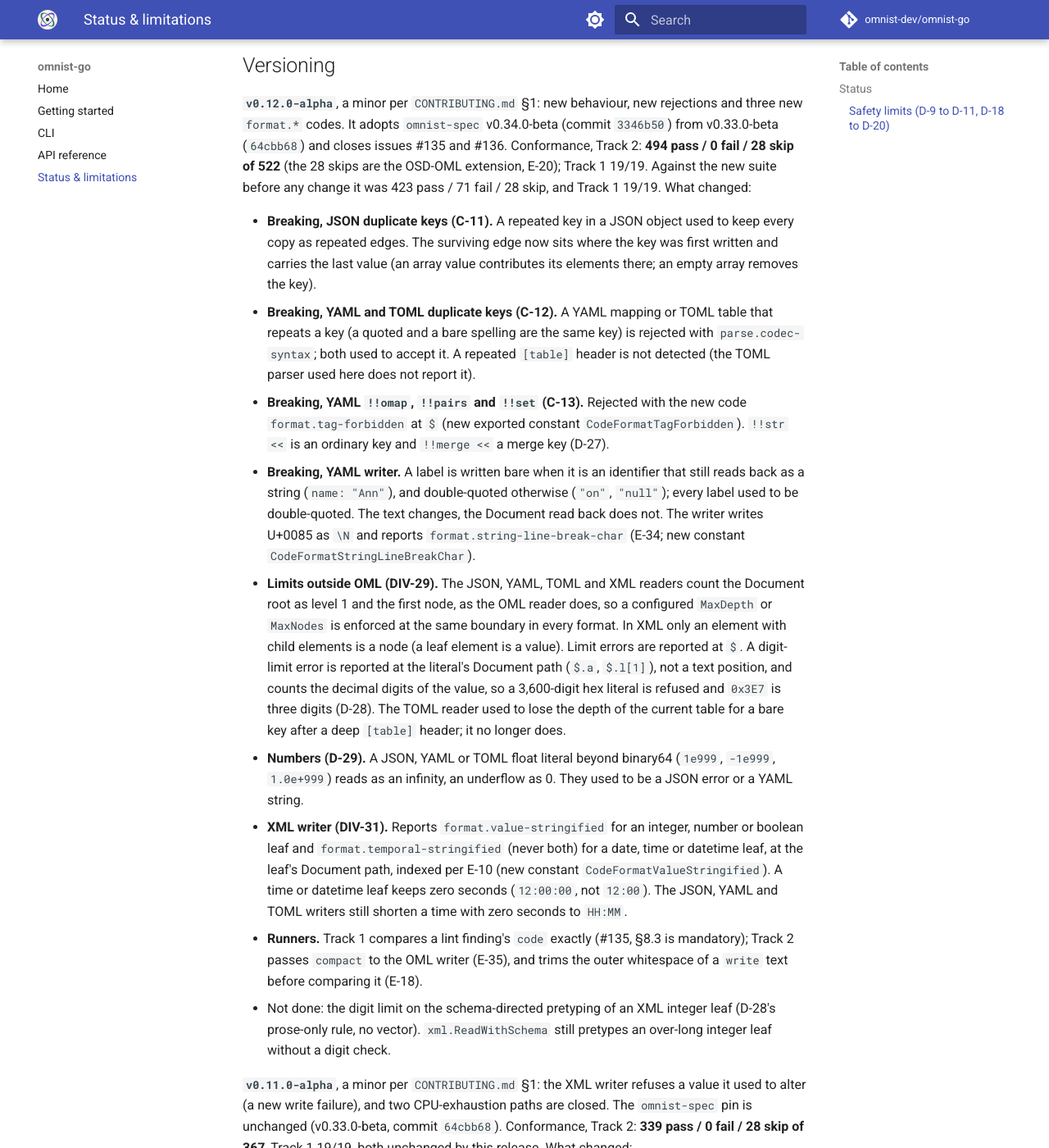
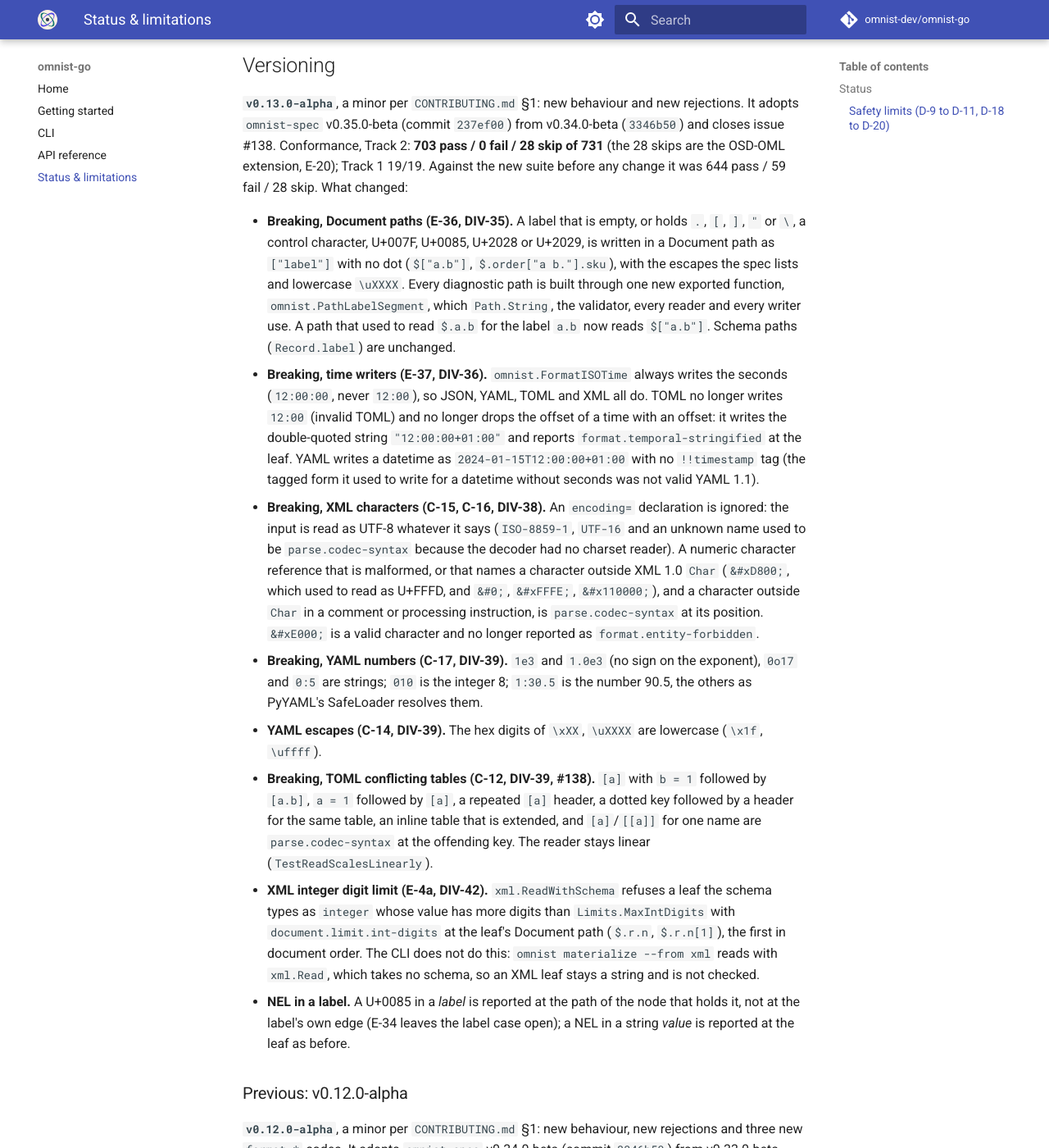
Before and after one commit to omnist-dev/omnist-go, an MkDocs documentation site: the page built from docs/limitations.md, in a window 1280 px wide and 1400 px high, scrolled down 5228 px. Shown: the whole window at 82% size. Built offline with MkDocs 1.6.1 and Material for MkDocs 9.7.7, drawn with Linux system fonts in a browser that asks for light colours; comment, search, counter and statistics services are not loaded; some of the changed text lies outside the part shown.

Commit message:
Release v0.13.0-alpha: version, docs, limitations
Spec v0.35.0-beta, 731 vectors.

Co-Authored-By: Claude Sonnet 5.5 <noreply@anthropic.com>

```diff
--- a/docs/limitations.md
+++ b/docs/limitations.md
@@ -8,7 +8,7 @@ narrow, after-the-fact tie-breaker on spec gaps that already have a filed
 
 ## Status
 
-**`v0.12.0-alpha`.** Every core operation is implemented: the Document and Schema
+**`v0.13.0-alpha`.** Every core operation is implemented: the Document and Schema
 models, OML and OSD (read and write), `validate`, `materialize`, the full
 schema algebra (`satisfiable_set`, `is_empty`, `prune`, `compatible_with`,
 `equivalent`, `normalize`, `extract`, `lint`, `infer`), all four interchange
@@ -17,7 +17,7 @@ conformance harness, and fuzz tests on every reader (`go test -fuzz`).
 
 Track 2 ([`tools/conformance/`](https://github.com/omnist-dev/omnist-go/tree/main/tools/conformance),
 JSON-vector, run against `omnist-spec`'s `test-suite/`) currently reports
-**494 pass / 0 fail / 28 skip** of 522 vectors (`omnist-spec` v0.34.0-beta
+**703 pass / 0 fail / 28 skip** of 731 vectors (`omnist-spec` v0.35.0-beta
 pin), compared as a set of `(path, code)` per §8.5.2 — not code-agnostically.
 All 28 skips are the OSD-OML extension
 (`parse_schema_oml`/`write_schema_oml`) — not yet implemented in this
@@ -223,6 +223,58 @@ A 12-issue Codex audit cycle (#70–#81) resolved across 4 phases addressed all
 
 ## Versioning
 
+**`v0.13.0-alpha`**, a minor per `CONTRIBUTING.md` §1: new behaviour and new
+rejections. It adopts `omnist-spec` v0.35.0-beta (commit `237ef00`) from
+v0.34.0-beta (`3346b50`) and closes issue #138. Conformance, Track 2: **703 pass
+/ 0 fail / 28 skip of 731** (the 28 skips are the OSD-OML extension, E-20); Track
+1 19/19. Against the new suite before any change it was 644 pass / 59 fail / 28
+skip. What changed:
+
+- **Breaking, Document paths (E-36, DIV-35).** A label that is empty, or holds
+  `.`, `[`, `]`, `"` or `\`, a control character, U+007F, U+0085, U+2028 or U+2029,
+  is written in a Document path as `["label"]` with no dot (`$["a.b"]`,
+  `$.order["a b."].sku`), with the escapes the spec lists and lowercase `\uXXXX`.
+  Every diagnostic path is built through one new exported function,
+  `omnist.PathLabelSegment`, which `Path.String`, the validator, every reader and
+  every writer use. A path that used to read `$.a.b` for the label `a.b` now reads
+  `$["a.b"]`. Schema paths (`Record.label`) are unchanged.
+- **Breaking, time writers (E-37, DIV-36).** `omnist.FormatISOTime` always writes
+  the seconds (`12:00:00`, never `12:00`), so JSON, YAML, TOML and XML all do. TOML
+  no longer writes `12:00` (invalid TOML) and no longer drops the offset of a time
+  with an offset: it writes the double-quoted string `"12:00:00+01:00"` and reports
+  `format.temporal-stringified` at the leaf. YAML writes a datetime as
+  `2024-01-15T12:00:00+01:00` with no `!!timestamp` tag (the tagged form it used to
+  write for a datetime without seconds was not valid YAML 1.1).
+- **Breaking, XML characters (C-15, C-16, DIV-38).** An `encoding=` declaration is
+  ignored: the input is read as UTF-8 whatever it says (`ISO-8859-1`, `UTF-16` and
+  an unknown name used to be `parse.codec-syntax` because the decoder had no
+  charset reader). A numeric character reference that is malformed, or that names
+  a character outside XML 1.0 `Char` (`&#xD800;`, which used to read as U+FFFD, and
+  `&#0;`, `&#xFFFE;`, `&#x110000;`), and a character outside `Char` in a comment or
+  processing instruction, is `parse.codec-syntax` at its position. `&#xE000;` is a
+  valid character and no longer reported as `format.entity-forbidden`.
+- **Breaking, YAML numbers (C-17, DIV-39).** `1e3` and `1.0e3` (no sign on the
+  exponent), `0o17` and `0:5` are strings; `010` is the integer 8; `1:30.5` is the
+  number 90.5, the others as PyYAML's SafeLoader resolves them.
+- **YAML escapes (C-14, DIV-39).** The hex digits of `\xXX`, `\uXXXX` are
+  lowercase (`\x1f`, `\uffff`).
+- **Breaking, TOML conflicting tables (C-12, DIV-39, #138).** `[a]` with `b = 1` followed by
+  `[a.b]`, `a = 1` followed by `[a]`, a repeated `[a]` header, a dotted key
+  followed by a header for the same table, an inline table that is extended, and
+  `[a]`/`[[a]]` for one name are `parse.codec-syntax` at the offending key. The
+  reader stays linear (`TestReadScalesLinearly`).
+- **XML integer digit limit (E-4a, DIV-42).** `xml.ReadWithSchema` refuses a leaf the
+  schema types as `integer` whose value has more digits than `Limits.MaxIntDigits`
+  with `document.limit.int-digits` at the leaf's Document path (`$.r.n`,
+  `$.r.n[1]`), the first in document order. The CLI does not do this: `omnist
+  materialize --from xml` reads with `xml.Read`, which takes no schema, so an XML
+  leaf stays a string and is not checked.
+- **NEL in a label.** A U+0085 in a *label* is reported at the path of the node
+  that holds it, not at the label's own edge (E-34 leaves the label case open); a
+  NEL in a string *value* is reported at the leaf as before.
+
+### Previous: v0.12.0-alpha
+
 **`v0.12.0-alpha`**, a minor per `CONTRIBUTING.md` §1: new behaviour, new
 rejections and three new `format.*` codes. It adopts `omnist-spec` v0.34.0-beta
 (commit `3346b50`) from v0.33.0-beta (`64cbb68`) and closes issues #135 and #136.
@@ -269,9 +321,8 @@ it was 423 pass / 71 fail / 28 skip, and Track 1 19/19. What changed:
 - **Runners.** Track 1 compares a lint finding's `code` exactly (#135, §8.3 is
   mandatory); Track 2 passes `compact` to the OML writer (E-35), and trims the
   outer whitespace of a `write` text before comparing it (E-18).
-- Not done: the digit limit on the schema-directed pretyping of an XML integer
-  leaf (D-28's prose-only rule, no vector). `xml.ReadWithSchema` still pretypes an
-  over-long integer leaf without a digit check.
+- Not done in v0.12.0-alpha, done in v0.13.0-alpha: the digit limit on the
+  schema-directed pretyping of an XML integer leaf.
 
 **`v0.11.0-alpha`**, a minor per `CONTRIBUTING.md` §1: the XML writer refuses a
 value it used to alter (a new write failure), and two CPU-exhaustion paths are
@@ -794,7 +845,7 @@ gap — see the ledger's Go `Resource caps` row (source-audited clean,
 
 ## Spec version targeted
 
-`omnist-spec` at commit `3346b50` (`v0.34.0-beta`), pinned via the
+`omnist-spec` at commit `237ef00` (`v0.35.0-beta`), pinned via the
 `vendor/omnist-spec` git submodule. This repo does
 not track the spec's `main` branch — the pin is bumped deliberately, in
 its own commit. Past `c4141d0` (`v0.7.0-beta`), this pin also carries a
```
Also changed, not shown: CONTRIBUTING.md (+2 -2 lines), README.md (+1 -1 lines), 1 other file.
